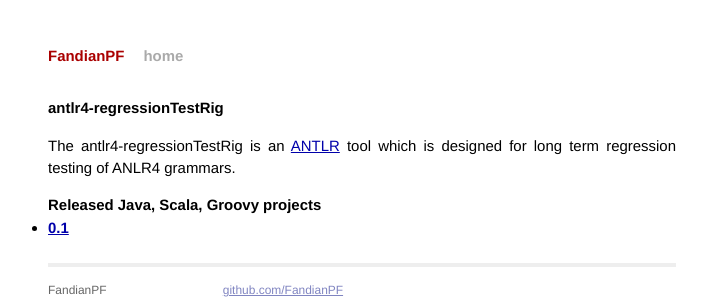
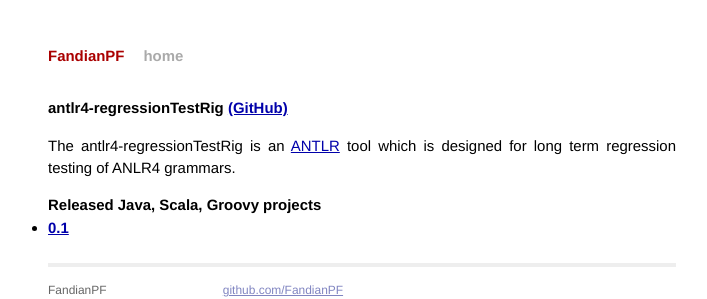
Before and after one commit to fandianpf/fandianpf.github.io, a Jekyll site: the page built from antlr/antlr4-regressionTestRig.md, in a window 1280 px wide. Shown: the top 299 px of the page, without its empty margins (278-985 px from the left). Built offline with Jekyll 4.4.1, drawn with Linux system fonts in a browser that asks for light colours; Markdown is read by kramdown in place of the engine named in the settings.

Commit message:
updated project pages with a simple backlink to the corresponding github project

```diff
--- a/antlr/antlr4-regressionTestRig.md
+++ b/antlr/antlr4-regressionTestRig.md
@@ -10,7 +10,7 @@
   url: /ivyRepo/org.fandianpf/antlr4-regressionTestRig/0.1
 ---
 
-# antlr4-regressionTestRig
+# antlr4-regressionTestRig [(GitHub)](https://github.com/fandianpf/antlr4-regressionTestRig)
 
 The antlr4-regressionTestRig is an [ANTLR](http://www.antlr.org/) tool
 which is designed for long term regression testing of ANLR4 grammars.
```
Also changed, not shown: antlr/antlr4-gradle-regressionTestPlugin.md (+1 -1 lines).
